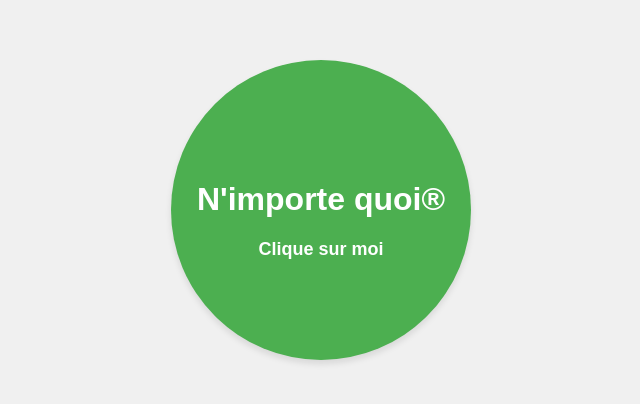
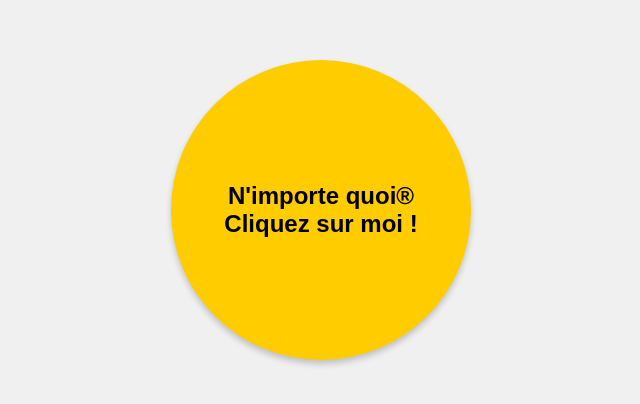
Before and after one commit to ALIX1984/nimportequoi-art, a plain HTML site: page index.html in a window 1280 px wide. Shown: the part 190-594 px from the top of the page, without its empty margins (319-959 px from the left). Drawn offline with Linux system fonts and the light colour scheme.

Commit message:
Ajout de la structure avec le lien vers le jeu

```diff
--- a/index.html
+++ b/index.html
@@ -1,9 +1,9 @@
 <!DOCTYPE html>
-<html lang="en">
+<html lang="fr">
 <head>
     <meta charset="UTF-8">
     <meta name="viewport" content="width=device-width, initial-scale=1.0">
-    <title>N'importe quoi®</title>
+    <title>N'importe quoi</title>
     <style>
         body {
             display: flex;
@@ -17,36 +17,27 @@
         .circle {
             width: 300px;
             height: 300px;
+            background-color: #ffcc00;
             border-radius: 50%;
-            background-color: #4caf50;
             display: flex;
             justify-content: center;
             align-items: center;
-            flex-direction: column;
-            color: white;
             text-align: center;
-            box-shadow: 0 4px 6px rgba(0, 0, 0, 0.1);
-            transition: background-color 0.3s;
+            box-shadow: 0px 4px 6px rgba(0, 0, 0, 0.2);
         }
-        .circle:hover {
-            background-color: #388e3c;
-            cursor: pointer;
-        }
-        a {
+        .circle a {
             text-decoration: none;
-            color: white;
-            font-size: 18px;
+            color: #000;
+            font-size: 1.5rem;
             font-weight: bold;
-        }
-        a:hover {
-            text-decoration: underline;
         }
     </style>
 </head>
 <body>
     <div class="circle">
-        <h1>N'importe quoi®</h1>
-        <a href="https://alix1984.github.io/nimportequoi-game/" target="_blank">Clique sur moi</a>
+        <a href="https://alix1984.github.io/nimportequoi-game/" target="_blank">
+            N'importe quoi® <br> Cliquez sur moi !
+        </a>
     </div>
 </body>
 </html>
```
